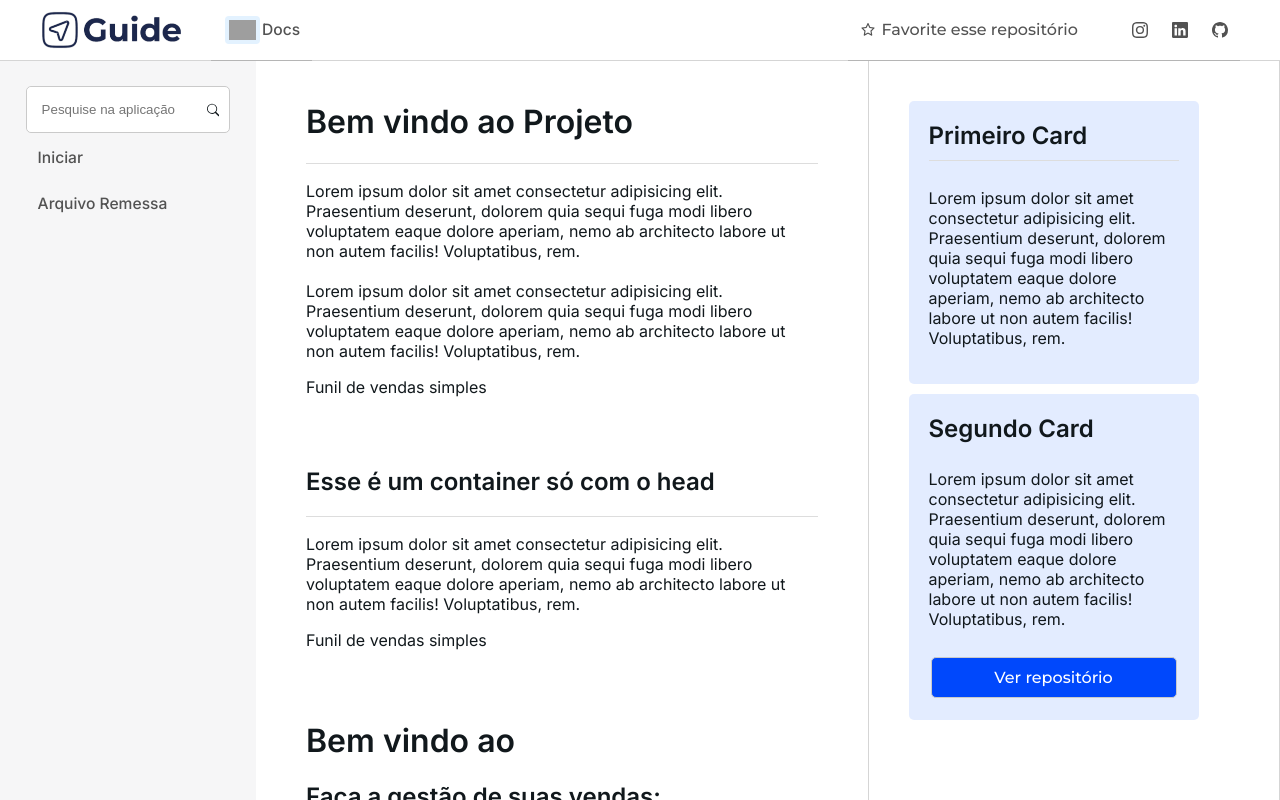
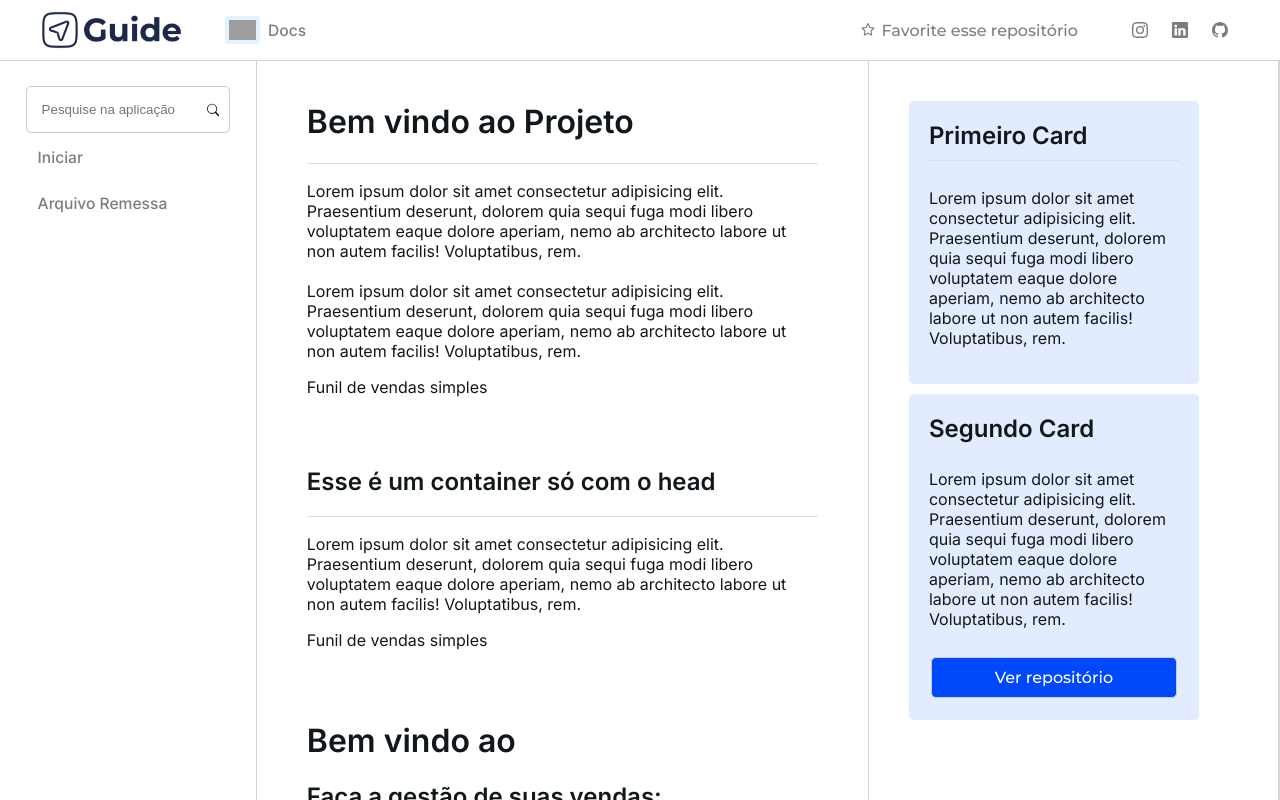
Before and after one commit to DiegoCiara/Guide, a React (Vite) app: page /inicio in a window 1280 px wide. Built offline with nearby package versions, Linux system fonts and the light colour scheme; grey boxes are pictures that could not be loaded.

Commit message:
Ajust for Dark Theme

```diff
--- a/src/App.css
+++ b/src/App.css
@@ -20,7 +20,7 @@
   transition: 0.2s;
   width: 70%;
   height: 20px;
-  color: rgb(82, 82, 82);
+  color: rgb(125, 125, 125);
   padding: 10px;
   border-radius: 5px;
   margin: 2px;
@@ -63,6 +63,7 @@
   padding: 4px;
   border-radius: 4px;
   background-color: #e3f2ff;
+  margin-right: 8px;
 }
 
 .Row{
@@ -78,3 +79,30 @@
     display: inline !important;
   }
 }
+
+
+
+
+@media (prefers-color-scheme: dark) {
+  :root {
+    color: #ffffff;
+    background-color: #11181C;
+  }
+  a:hover {
+    color: #747bff;
+  }
+  .Icon{
+    background-color: #004cb74b;
+  }
+  .Nav{
+    color: #e3f2ff;
+  }
+  .MenuItem{
+    color: #e3f2ff;
+  }
+  .Nav:hover{
+    color: #e3f2ff;
+    background-color: #00197e85;
+  }
+
+}
--- a/src/ui/styles/DrawlerStyled.jsx
+++ b/src/ui/styles/DrawlerStyled.jsx
@@ -7,7 +7,7 @@ export const DrawlerStyled = styled.div`
   text-align: left;
   width: 25vw;
   height: 80vw;
-  background-color: #F6F6F7;
+  border-right: 1px solid #5353533e;
   @media (max-width: 850px) {
    display: none;
   }
--- a/src/ui/styles/Input.jsx
+++ b/src/ui/styles/Input.jsx
@@ -5,6 +5,7 @@ export const Input = styled.input`
   border: none;
   border-radius: 5px;
   padding: 15px ;
+  background-color: transparent;
   width: 100%;
 `;
 
@@ -12,7 +13,7 @@ export const InputContainer = styled.div`
   display: flex;
   align-items: center;
   font-family: 'Inter' sans-serif;
-  background-color: #ffff;
+  background-color: transparent;
   padding-right: 10px;
   border: 1px solid #cacaca;
   border-radius: 5px;
--- a/src/ui/styles/NavBarStyled.jsx
+++ b/src/ui/styles/NavBarStyled.jsx
@@ -22,6 +22,7 @@ export const MenuBar = styled(NavBarStyled)`
   width: auto;
   height: 100%;
   gap: 30px;
+  border: none;
   @media (max-width: 850px) {
     display:none;
   }
```
